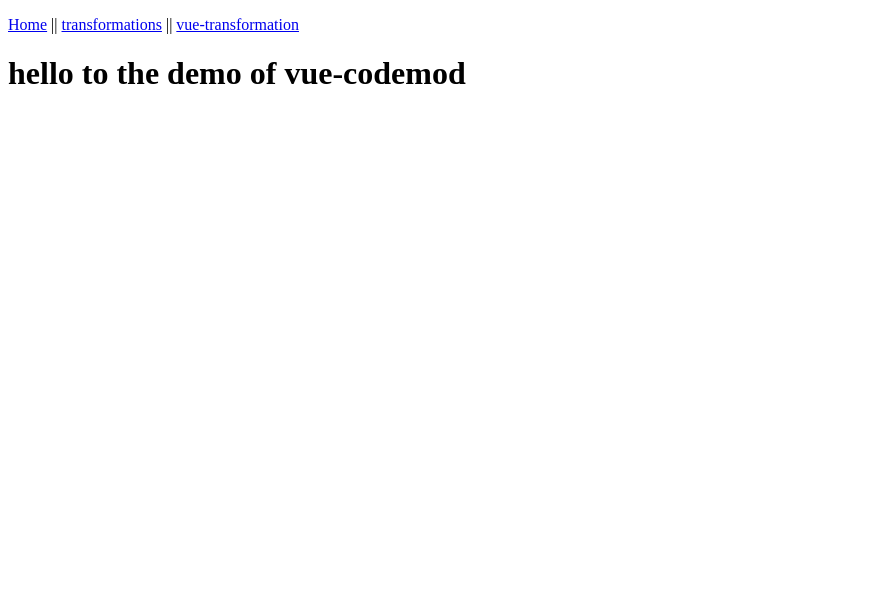
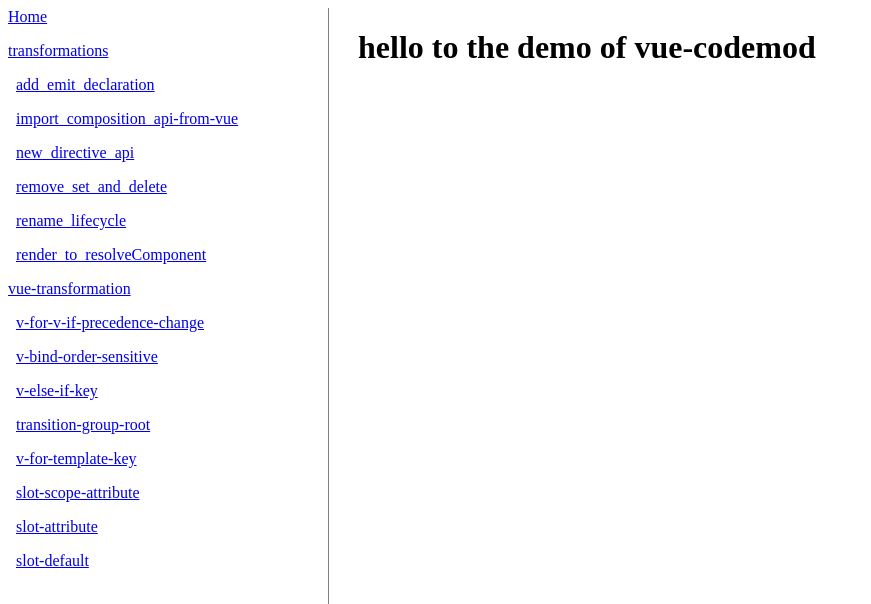
Before and after one commit to 2kjiejie/codemod-demo, a Vue app: page / in a window 1280 px wide. Shown: the top 604 px of the page, without its empty margins (0-871 px from the left). Built offline with nearby package versions, Linux system fonts and the light colour scheme.

Commit message:
router change to the left

```diff
--- a/src/App.vue
+++ b/src/App.vue
@@ -1,14 +1,59 @@
 <template>
-  <div>
+  <div class="outer nav-links">
     <p></p>
-    <router-link :to="{name:'home'}">Home</router-link>
-    ||
-    <router-link :to="{name:'transformations'}">transformations</router-link>
-    ||
-    <router-link :to="{name:'vue-transformation'}">vue-transformation</router-link>
-    <transition name="fade" mode="out-in">
+    <div class="sidebar links">
+      <router-link :to="{name:'home'}">Home</router-link>
+      <p></p>
+      <router-link :to="{name:'transformations'}">transformations</router-link>
+      <p></p>
+      &nbsp;
+      <router-link :to="{name:'add_emit_declaration'}">add_emit_declaration</router-link>
+      <p></p>
+      &nbsp;
+      <router-link :to="{name:'import_composition_api_from_vue'}">import_composition_api-from-vue</router-link>
+      <p></p>
+      &nbsp;
+      <router-link :to="{name:'new_directive_api'}">new_directive_api</router-link>
+      <p></p>
+      &nbsp;
+      <router-link :to="{name:'remove_set_and_delete'}">remove_set_and_delete</router-link>
+      <p></p>
+      &nbsp;
+      <router-link :to="{name:'rename_lifecycle'}">rename_lifecycle</router-link>
+      <p></p>
+      &nbsp;
+      <router-link :to="{name:'render_to_resolveComponent'}">render_to_resolveComponent</router-link>
+      <p></p>
+      <router-link :to="{name:'vue-transformation'}">vue-transformation</router-link>
+      <p></p>
+      &nbsp;
+      <router-link :to="{name:'v-for-v-if-precedence-change'}">v-for-v-if-precedence-change</router-link>
+      <p></p>
+      &nbsp;
+      <router-link :to="{name:'v-bind-order-sensitive'}">v-bind-order-sensitive</router-link>
+      <p></p>
+      &nbsp;
+      <router-link :to="{name:'v-else-if-key'}">v-else-if-key</router-link>
+      <p></p>
+      &nbsp;
+      <router-link :to="{name:'transition-group-root'}">transition-group-root</router-link>
+      <p></p>
+      &nbsp;
+      <router-link :to="{name:'v-for-template-key'}">v-for-template-key</router-link>
+      <p></p>
+      &nbsp;
+      <router-link :to="{name:'slot-scope-attribute'}">slot-scope-attribute</router-link>
+      <p></p>
+      &nbsp;
+      <router-link :to="{name:'slot-attribute'}">slot-attribute</router-link>
+      <p></p>
+      &nbsp;
+      <router-link :to="{name:'slot-default'}">slot-default</router-link>
+      <p></p>
+    </div>
+    <div class="content">
       <router-view :key="$route.path"></router-view>
-    </transition>
+    </div>
   </div>
 
 </template>
@@ -37,12 +82,45 @@
 }
 
 .fade-enter-active,
-.fade-leave-active{
+.fade-leave-active {
   transition: opacity 0.3s;
 }
 
 .fade-enter,
-.fade-leave-to{
+.fade-leave-to {
   opacity: 0;
 }
+
+
+.sidebar {
+  width: 300px;
+  height: 100%;
+  display: table-cell;
+  position: fixed;
+  z-index: 1;
+  border-right: 1px solid grey;
+}
+
+.content {
+  margin-left: 350px;
+}
+
+.outer {
+  display: table;
+  width: 100%;
+}
+
+.nav-links{
+  display: flex;
+}
+
+.links{
+  padding-right: 20px;
+  list-style: none;
+}
+
+.links:hover{
+  /*text-decoration: underline;*/
+  color: blue;
+}
 </style>
--- a/src/router/index.js
+++ b/src/router/index.js
@@ -3,6 +3,21 @@
 import transformations from "@/views/transformations";
 import vueTransformation from '@/views/vue-transformation'
 import hello from "@/views/hello";
+import add_emit_declaration from "@/components/add_emit_declaration";
+import import_composition_api_from_vue from "@/components/import_composition_api_from_vue";
+import new_directive_api from "@/components/new_directive_api";
+import remove_set_and_delete from "@/components/remove_set_and_delete";
+import rename_lifecycle from "@/components/rename_lifecycle";
+import render_to_resolveComponent from "@/components/render_to_resolveComponent";
+
+import vForVIfPrecedenceChange from "@/components/v-for-v-if-precedence-change";
+import vBindOrderSensitive from "@/components/v-bind-order-sensitive";
+import vElseIfKey from  "@/components/v-else-if-key"
+import transitionGroupRoot from "@/components/transition-group-root";
+import vForTemplateKey from "@/components/v-for-template-key"
+import slotScopeAttribute from "@/components/slot-scope-attribute-parent";
+import slotAttribute from '@/components/slot-attribute';
+import slotDefault from  '@/components/slot-default';
 
 Vue.use(VueRouter)
 const routes=[
@@ -19,11 +34,97 @@
         props:true
     },
     {
+        path:'/add_emit_declaration',
+        name:'add_emit_declaration',
+        component:add_emit_declaration,
+        props:true
+    },
+    {
+        path:'/import_composition_api_from_vue',
+        name:'import_composition_api_from_vue',
+        component:import_composition_api_from_vue,
+        props:true
+    },
+    {
+        path:'/new_directive_api',
+        name:'new_directive_api',
+        component:new_directive_api,
+        props:true
+    },
+    {
+        path:'/remove_set_and_delete',
+        name:'remove_set_and_delete',
+        component:remove_set_and_delete,
+        props:true
+    },
+    {
+        path:'/rename_lifecycle',
+        name:'rename_lifecycle',
+        component:rename_lifecycle,
+        props:true
+    },
+    {
+        path:'/render_to_resolveComponent',
+        name:'render_to_resolveComponent',
+        component:render_to_resolveComponent,
+        props:true
+    },
+    //scoped-slots-to-slots
+    {
         path:'/vue-transformation',
         name:'vue-transformation',
         component: vueTransformation,
         props:true
-    }
+    },
+    {
+        path:'/v-for-v-if-precedence-change',
+        name:'v-for-v-if-precedence-change',
+        component:vForVIfPrecedenceChange,
+        props:true
+    },
+    {
+        path:'/v-bind-order-sensitive',
+        name:'v-bind-order-sensitive',
+        component:vBindOrderSensitive,
+        props:true
+    },
+    {
+        path:'/v-else-if-key',
+        name:'v-else-if-key',
+        component:vElseIfKey,
+        props:true
+    },
+    {
+        path:'/transition-group-root',
+        name:'transition-group-root',
+        component:transitionGroupRoot,
+        props:true
+    },
+    {
+        path:'/v-for-template-key',
+        name:'v-for-template-key',
+        component:vForTemplateKey,
+        props:true
+    },
+    {
+        path:'/slot-scope-attribute',
+        name:'slot-scope-attribute',
+        component:slotScopeAttribute,
+        props:true
+    },
+    {
+        path:'/slot-attribute',
+        name:'slot-attribute',
+        component:slotAttribute,
+        props:true
+    },
+    {
+        path:'/slot-default',
+        name:'slot-default',
+        component:slotDefault,
+        props:true
+    },
+
 ]
 
 const router=new VueRouter({
```
